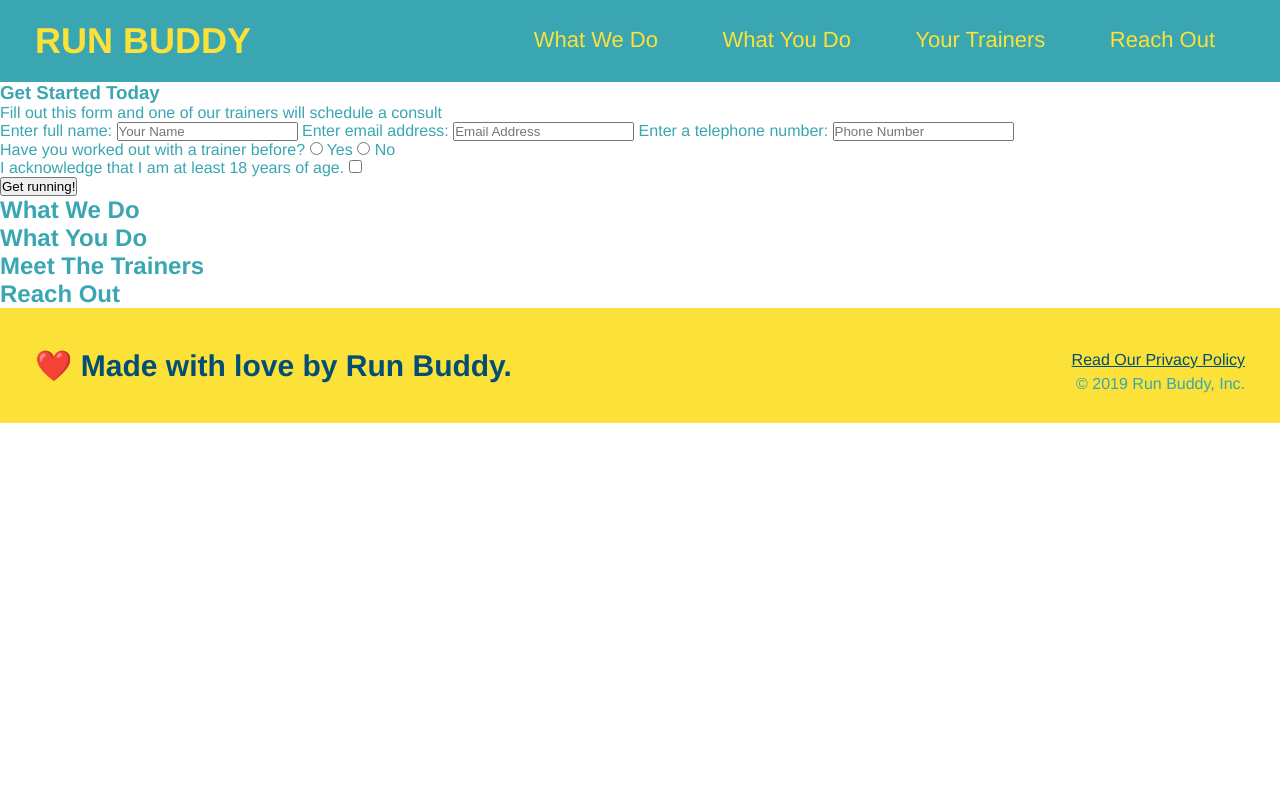
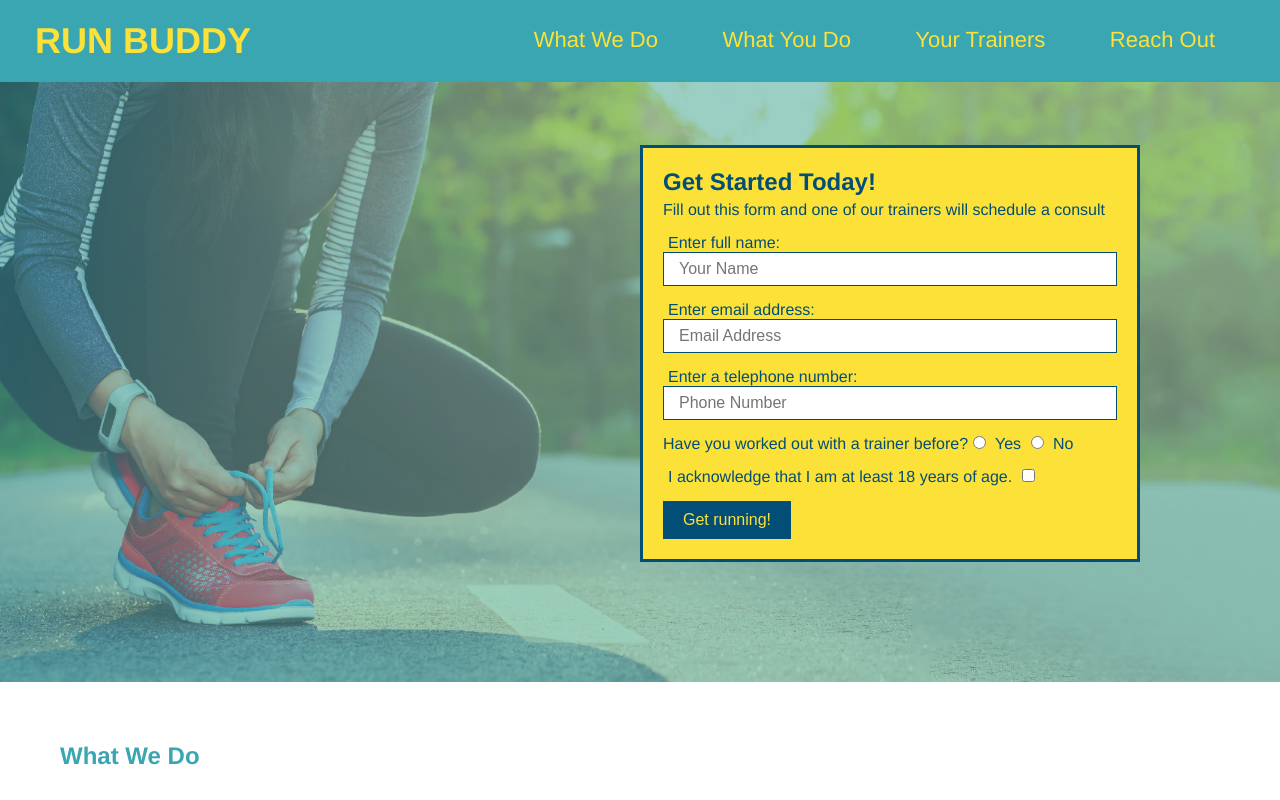
Before and after one commit to htang15074/run-buddy, a plain HTML site: page index.html in a window 1280 px wide. Shown: the top 800 px of the page. Drawn offline with Linux system fonts and the light colour scheme.

Commit message:
hero form completed

```diff
--- a/assets/css/style.css
+++ b/assets/css/style.css
@@ -38,6 +38,58 @@ header nav ul li a {
     font-size: 22px;
 }
 
+section {
+    padding: 60px;
+}
+/* Hero Style Start */
+.hero {
+    background-image: url("../images/hero-bg.jpg");
+    height: 600px;
+    background-size: cover;
+    background-position: center;
+    position: relative;
+}
+/*  Hero style End */
+/* Hero form styling */
+.hero-form {
+    /*float: right;*/
+    color: #024e76;
+    background-color: #fce138;
+    width: 500px;
+    /*height: 400px; */
+    padding: 20px;
+    border: 3px solid #024e76;
+    position: absolute;
+    bottom: 120px;
+    right: 140px;
+}
+.hero-form h3 {
+    font-size: 24px;
+    margin: 0px;
+}
+.hero-form p {
+    margin: 5px 0 15px 0;
+}
+.form-input {
+    border: 1px solid #024e76;
+    display: block;
+    padding: 7px 15px;
+    font-size: 16px;
+    color: #024e76;
+    width: 100%;
+    margin-bottom: 15px;
+}
+.hero-form label {
+    margin: 0 5px;
+}
+.hero-form button {
+    padding: 10px 20px;
+    background-color: #024e76;
+    color: #fce138;
+    font-size: 16px;
+    border: none;
+}
+
 /* footer section */
 footer {
     background: #fce138;
--- a/index.html
+++ b/index.html
@@ -2,7 +2,7 @@
 <html lang="en">
     <head>
         <meta charset="UTF-8" />
-        <title>Run BuDDy</title>
+        <title>Run Buddy</title>
         <link rel="stylesheet" href="./assets/css/style.css" />
     </head>
     <body>
@@ -33,18 +33,18 @@
         </header>
 
         <!-- hero/jumbotron -->
-        <section>
-            <div>
-                <h3>Get Started Today</h3>
+        <section class="hero">
+            <div class="hero-form">
+                <h3>Get Started Today!</h3>
                 <p>Fill out this form and one of our trainers will schedule a consult</p>
                 <!-- Add form element -->
                 <form>
                     <label for="name">Enter full name:</label>
-                    <input type="text" placeholder="Your Name" name="name" id="name" />
+                    <input type="text" placeholder="Your Name" name="name" id="name" class="form-input" />
                     <label for="email">Enter email address:</label>
-                    <input type="email" placeholder="Email Address" name="email" id="email" />
+                    <input type="email" placeholder="Email Address" name="email" id="email" class="form-input" />
                     <label for="phone">Enter a telephone number:</label>
-                    <input type="tel" placeholder="Phone Number" name="phone" id="phone" />
+                    <input type="tel" placeholder="Phone Number" name="phone" id="phone" class="form-input" />
                     <p>
                         Have you worked out with a trainer before?
                         <input type="radio" name="trainer-confirm" id="trainer-yes" />
```
Also changed, not shown: assets/images/hero-bg.jpg (added).
